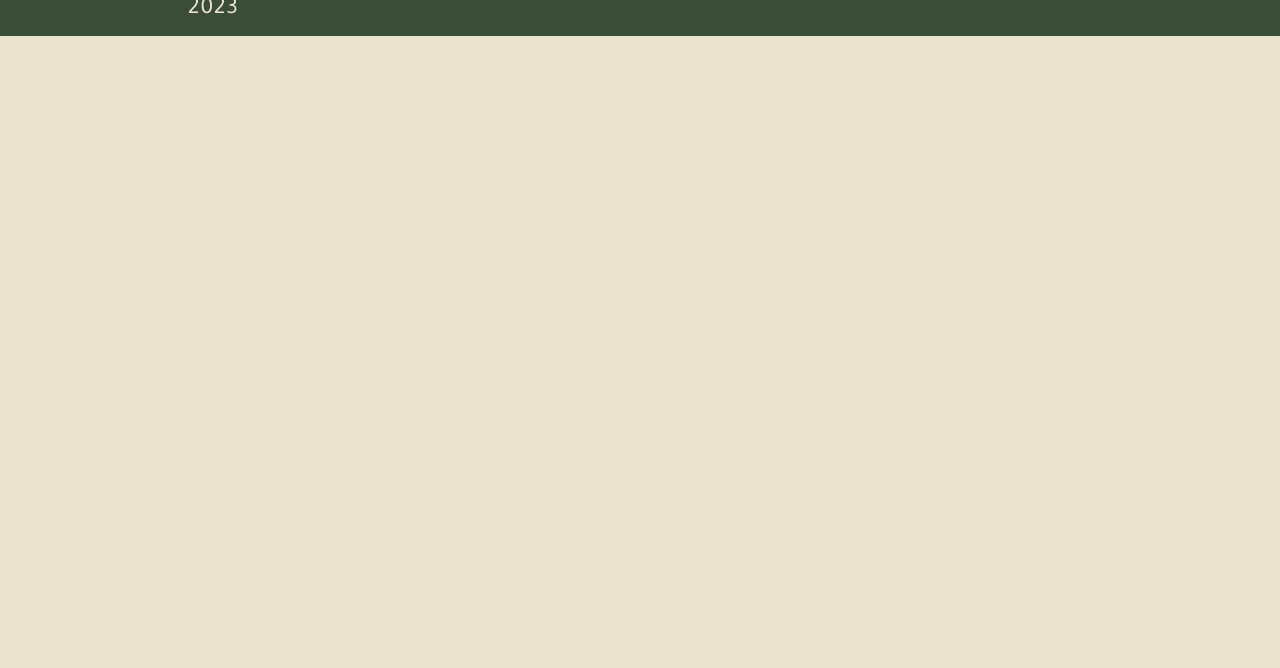
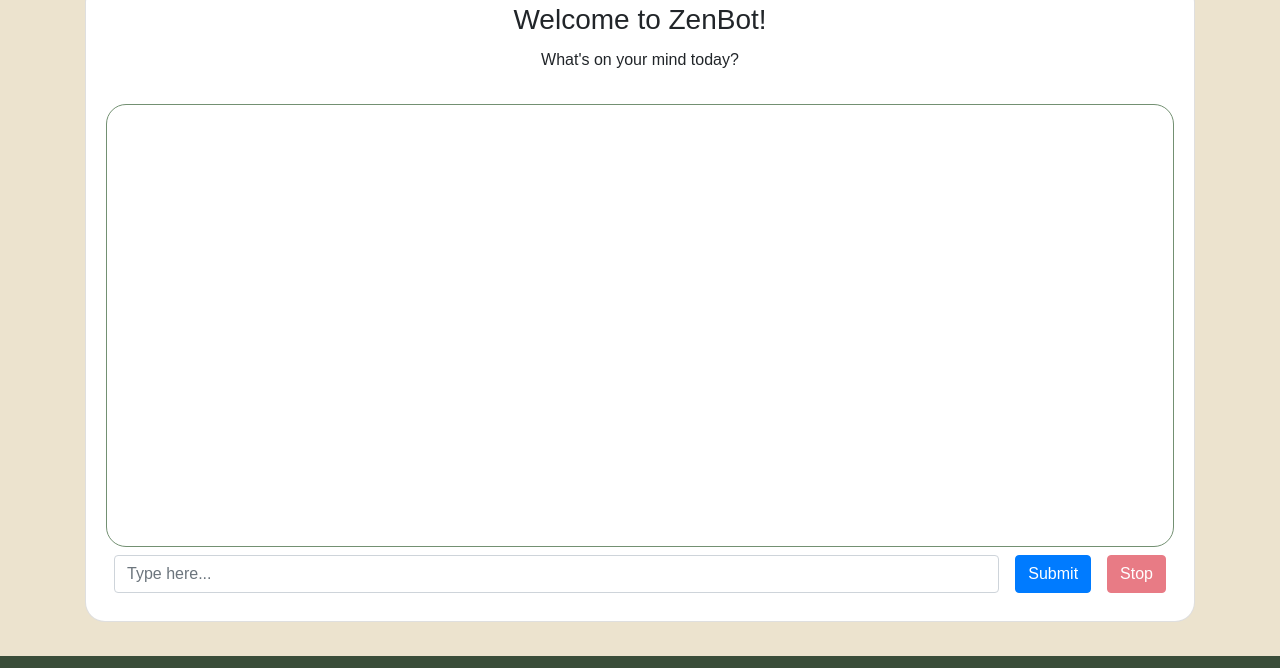
Before and after one commit to Yasirwiifto/ZenBot, a plain HTML site: page index.html in a window 1280 px wide. Shown: the part 138-806 px from the top of the page. Drawn offline with nearby package versions, Linux system fonts and the light colour scheme.

Commit message:
create the basic zenbot window with an output, input area and buttons

```diff
--- a/assets/css/style.css
+++ b/assets/css/style.css
@@ -46,6 +46,27 @@ body {
   text-decoration: underline;
 }
 
+
+
+/* ZenBot Section */
+
+.zenbot-container {
+  height: 80vh;
+  border-radius: 20px;
+}
+
+.output {
+  height: 100%;
+  border: 1px solid #739072;
+  border-radius: 20px;
+  overflow: auto;
+  font-size: 1.2rem;
+  font-family: "Oxygen", sans-serif;
+  padding: 1rem;
+}
+
+
+
 /* Footer */
 
 footer {
--- a/index.html
+++ b/index.html
@@ -1,55 +1,35 @@
 <!DOCTYPE html>
 <html lang="en">
+
 <head>
   <meta charset="UTF-8" />
-    <meta
-      name="viewport"
-      content="width=device-width, initial-scale=1, shrink-to-fit=no"
-    />
+  <meta name="viewport" content="width=device-width, initial-scale=1, shrink-to-fit=no" />
   <!-- Bootstrap CDN -->
-    <link
-      rel="stylesheet"
-      href="https://cdn.jsdelivr.net/npm/bootstrap@4.3.1/dist/css/bootstrap.min.css"
-      integrity="sha384-ggOyR0iXCbMQv3Xipma34MD+dH/1fQ784/j6cY/iJTQUOhcWr7x9JvoRxT2MZw1T"
-      crossorigin="anonymous"
-    />
+  <link rel="stylesheet" href="https://cdn.jsdelivr.net/npm/bootstrap@4.3.1/dist/css/bootstrap.min.css"
+    integrity="sha384-ggOyR0iXCbMQv3Xipma34MD+dH/1fQ784/j6cY/iJTQUOhcWr7x9JvoRxT2MZw1T" crossorigin="anonymous" />
   <!-- Googlefonts CDN -->
   <link rel="preconnect" href="https://fonts.googleapis.com" />
   <link rel="preconnect" href="https://fonts.gstatic.com" crossorigin />
-    <link
-      href="https://fonts.googleapis.com/css2?family=Oxygen:wght@300;400;700&display=swap"
-      rel="stylesheet"
-    />
+  <link href="https://fonts.googleapis.com/css2?family=Oxygen:wght@300;400;700&display=swap" />
   <!-- Fontawesome -->
-    <script
-      src="https://kit.fontawesome.com/d1557c7a8f.js"
-      crossorigin="anonymous"
-    ></script>
+  <script src="https://kit.fontawesome.com/d1557c7a8f.js" crossorigin="anonymous"></script>
   <link rel="stylesheet" href="assets/css/style.css" />
   <title>ZenBot</title>
 </head>
+
 <body>
   <header>
     <nav class="navbar navbar-expand-lg">
       <a class="navbar-brand" href="#" id="logo">ZenBot</a>
-        <button
-          class="navbar-toggler"
-          type="button"
-          data-toggle="collapse"
-          data-target="#navbarSupportedContent"
-          aria-controls="navbarSupportedContent"
-          aria-expanded="false"
-          aria-label="Toggle navigation"
-        >
+      <button class="navbar-toggler" type="button" data-toggle="collapse" data-target="#navbarSupportedContent"
+        aria-controls="navbarSupportedContent" aria-expanded="false" aria-label="Toggle navigation">
         <span class="navbar-toggler-icon"></span>
       </button>
 
       <div class="collapse navbar-collapse" id="navbarSupportedContent">
         <ul class="navbar-nav ml-auto" id="menu">
           <li class="nav-item">
-              <a class="nav-link active" href="#"
-                >Home <span class="sr-only">(current)</span></a
-              >
+            <a class="nav-link active" href="#">Home <span class="sr-only">(current)</span></a>
           </li>
           <li class="nav-item">
             <a class="nav-link" href="toolbox.html">Toolbox</a>
@@ -61,7 +41,49 @@
       </div>
     </nav>
   </header>
-    <main></main>
+
+
+  <div class="container pt-5 pb-4">
+    <div class="row justify-content-center align-items-center">
+      <div class="col-md-12">
+        <div class="card zenbot-container text-center">
+
+          <div class="card-body d-flex flex-column">
+            <h3 class="card-title">Welcome to ZenBot!</h3>
+            <p class="card-text">What's on your mind today?</p>
+
+            <!-- Output area -->
+
+            <div id="outputContainer" class="mt-3 output">
+              <p id="promptOutput"></p>
+            </div>
+
+            <div class="d-flex bd-highlight">
+              <div class="p-2 flex-grow-1 bd-highlight">
+                <!-- User input -->
+                <input type="text" id="userInput" class="form-control" placeholder="Type here..." />
+              </div>
+
+              <!-- Buttons -->
+              <div class="p-2 bd-highlight">
+                <button type="button" id="submitBtn" class="btn btn-primary">Submit</button>
+              </div>
+              <div class="p-2 bd-highlight">
+                <button type="button" id="stopBtn" class="btn btn-danger" disabled>Stop</button>
+              </div>
+            </div>
+
+
+
+          </div>
+        </div>
+      </div>
+    </div>
+  </div>
+
+
+
+  <!-- Footer -->
   <footer class="container-fluid">
     <div class="row">
       <div class="col-12 col-md-4 text-center text-md-end">
@@ -71,32 +93,25 @@
         Copyright © ZenBot Collective
       </div>
       <div class="col-12 col-md-4 text-center text-md-start">
-          <a
-            href="crew.html"
-            class="crew-footer"
-            aria-label="Here, link to crew page"
-            >Crew <i class="fa-brands fa-github"></i> and
-            <i class="fa-brands fa-linkedin"></i> links</a
-          >
+        <a href="crew.html" class="crew-footer" aria-label="Here, link to crew page">Crew <i
+            class="fa-brands fa-github"></i> and
+          <i class="fa-brands fa-linkedin"></i> links</a>
       </div>
     </div>
   </footer>
+
+
   <script src="assets/js/script.js"></script>
   <!-- Bootstrap Script files -->
-    <script
-      src="https://code.jquery.com/jquery-3.3.1.slim.min.js"
+  <script src="https://code.jquery.com/jquery-3.3.1.slim.min.js"
     integrity="sha384-q8i/X+965DzO0rT7abK41JStQIAqVgRVzpbzo5smXKp4YfRvH+8abtTE1Pi6jizo"
-      crossorigin="anonymous"
-    ></script>
-    <script
-      src="https://cdn.jsdelivr.net/npm/popper.js@1.14.7/dist/umd/popper.min.js"
+    crossorigin="anonymous"></script>
+  <script src="https://cdn.jsdelivr.net/npm/popper.js@1.14.7/dist/umd/popper.min.js"
     integrity="sha384-UO2eT0CpHqdSJQ6hJty5KVphtPhzWj9WO1clHTMGa3JDZwrnQq4sF86dIHNDz0W1"
-      crossorigin="anonymous"
-    ></script>
-    <script
-      src="https://cdn.jsdelivr.net/npm/bootstrap@4.3.1/dist/js/bootstrap.min.js"
+    crossorigin="anonymous"></script>
+  <script src="https://cdn.jsdelivr.net/npm/bootstrap@4.3.1/dist/js/bootstrap.min.js"
     integrity="sha384-JjSmVgyd0p3pXB1rRibZUAYoIIy6OrQ6VrjIEaFf/nJGzIxFDsf4x0xIM+B07jRM"
-      crossorigin="anonymous"
-    ></script>
+    crossorigin="anonymous"></script>
 </body>
+
 </html>
```
Lines whose indentation alone changed are shown as unchanged.
